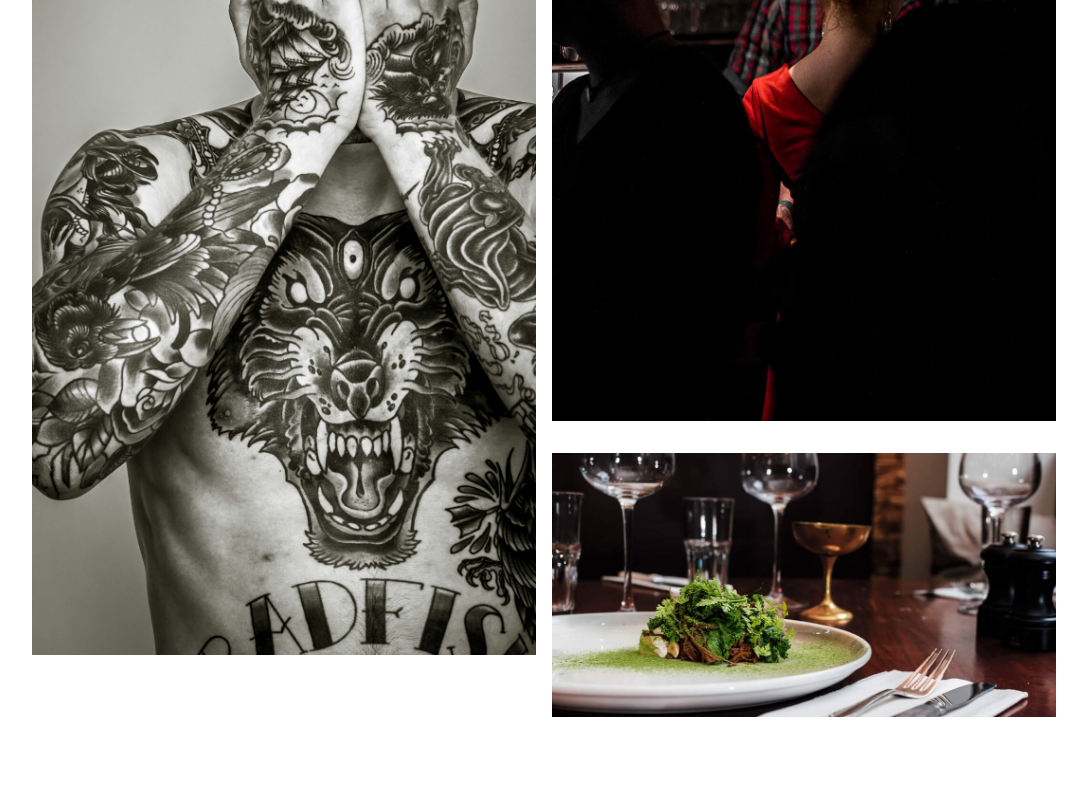
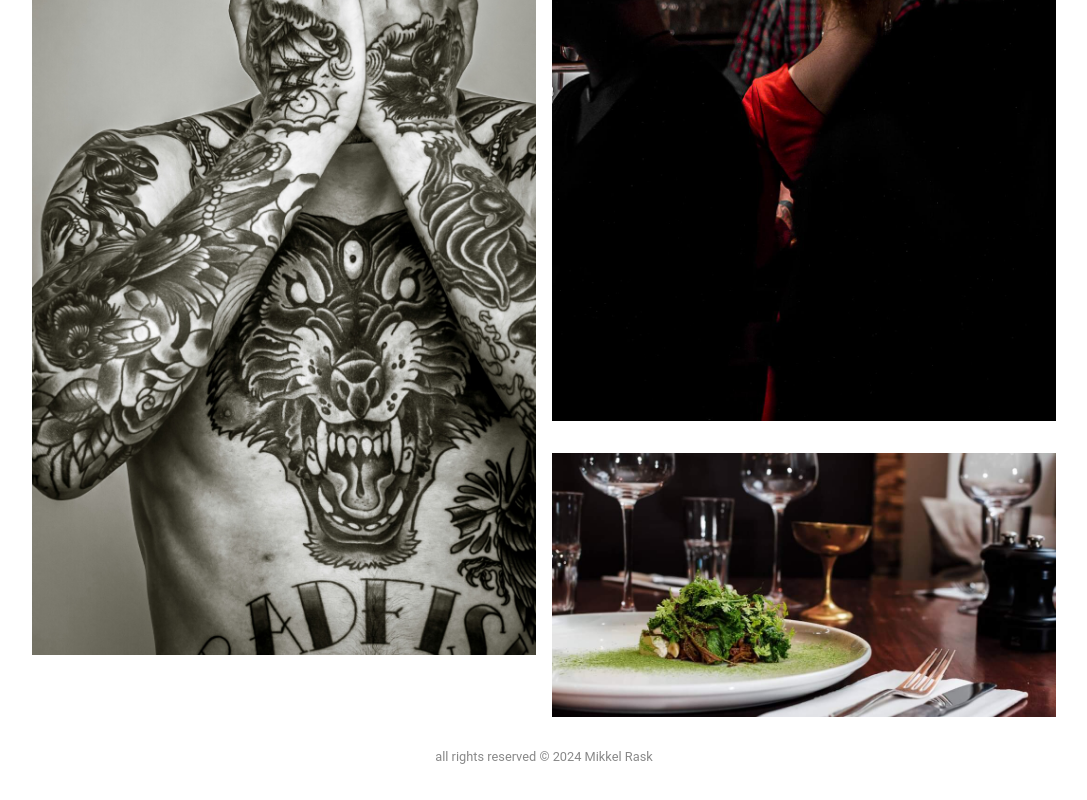
Before and after one commit to mikkelrask/mikkel-eats-bacon, a React (Vite) app: page / in a window 1280 px wide. Shown: the part 4815-5615 px from the top of the page, without its empty margins (96-1183 px from the left). Before the commit the page ends 5572 px from the top, so only its background shows below. Built offline with nearby package versions, Linux system fonts and the light colour scheme.

Commit message:
add footer

```diff
--- a/src/components/masonry.tsx
+++ b/src/components/masonry.tsx
@@ -91,6 +91,7 @@ const images = [
 
 const MasonryComponent = () => {
     return (
+        <>
             <ResponsiveMasonry columnsCountBreakPoints={{ 650: 1, 900: 2, 1600: 3 }}>
                 <Masonry columnsCount={3} gutter="1rem">
                     {images.map((image, i) => (
@@ -98,6 +99,8 @@ const MasonryComponent = () => {
                     ))}
                 </Masonry>
             </ResponsiveMasonry>
+            <p className="footer">all rights reserved © 2024 Mikkel Rask</p>
+        </>
     )
 }
 
```
Lines whose indentation alone changed are shown as unchanged.
